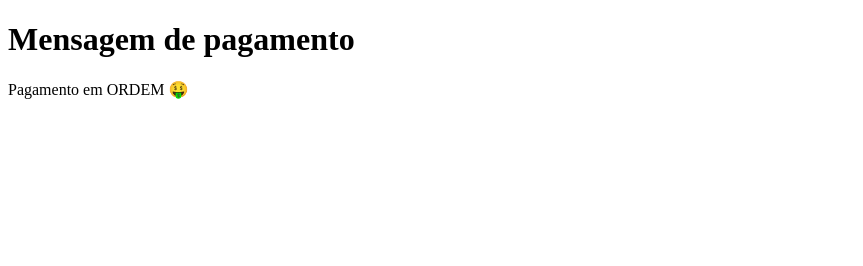
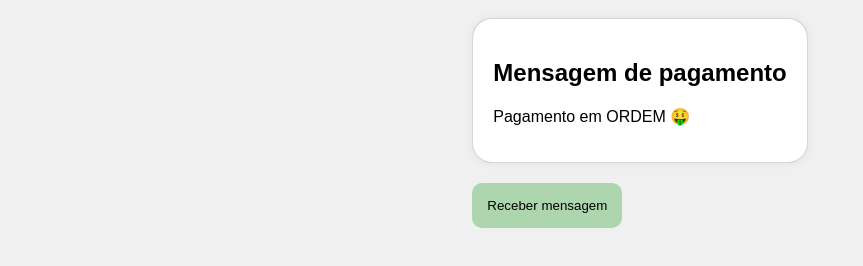
Before and after one commit to leonelpy2001/notify, a plain HTML site: page index.html in a window 1280 px wide. Shown: the whole page, without its empty margins (0-863 px from the left). Drawn offline with Linux system fonts and the light colour scheme.

Commit message:
layout melhorado

```diff
--- a/index.html
+++ b/index.html
@@ -2,17 +2,49 @@
 <html lang="en">
   <head>
     <meta charset="UTF-8" />
-        <meta name="theme-color" content="blue">
+    <meta name="theme-color" content="blue" />
     <meta name="viewport" content="width=device-width, initial-scale=1.0" />
     <title>DOCUMENTO 1</title>
   </head>
+  <style>
+    body {
+      display: flex;
+
+      font-family: Arial, sans-serif;
+      background-color: #f0f0f0;
+    }
+    main {
+      margin: 10px auto;
+    }
+    article {
+      border: 1px solid #0000002a;
+      text-align: left;
+      padding: 20px;
+      border-radius: 20px;
+      box-shadow: 0 0 10px rgba(0, 0, 0, 0.064);
+      background-color: #ffffff;
+      margin: 0 auto;
+    }
+    a button {
+      margin-top: 20px;
+      padding: 15px;
+      border: none;
+      background-color: rgb(174, 214, 174);
+      border-radius: 10px;
+      cursor: pointer;
+    }
+  </style>
   <body>
     <main>
+      <article>
         <h1>Mensagem de pagamento</h1>
         <p>Pagamento em ORDEM 🤑</p>
+      </article>
+      <a href=""><button>Receber mensagem</button></a>
+    </main>
 
     <script>
-        var nome ="Leonildo";
+      var nome = "Leonildo";
       const valor = 10000;
       function notifyUser(message) {
         if (Notification.permission === "granted") {
@@ -27,9 +59,14 @@
       }
 
       document.addEventListener("DOMContentLoaded", (event) => {
-          notifyUser("Hola! " + nome + " O seu pagamento foi aprovado! " + valor + " foram adicionados a sua conta.");
+        notifyUser(
+          "Hola! " +
+            nome +
+            " O seu pagamento foi aprovado! " +
+            valor +
+            " foram adicionados a sua conta."
+        );
       });
     </script>
-    </main>
   </body>
 </html>
```
Lines whose indentation alone changed are shown as unchanged.
